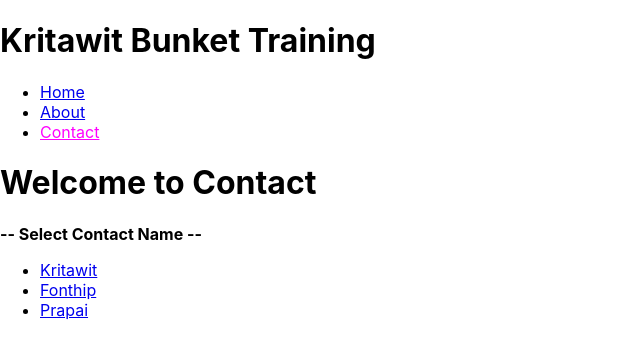
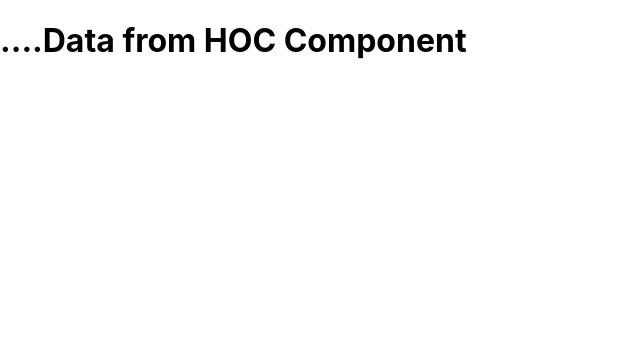
Before and after one commit to header-dev/reactjs-training, a React (Create React App) app: page /contact in a window 1280 px wide. Shown: the top 358 px of the page, without its empty margins (0-640 px from the left). Built offline with nearby package versions, Linux system fonts and the light colour scheme.

Commit message:
Completed Higher Order Componetn

```diff
--- /dev/null
+++ b/src/HigherOrderApp.js
@@ -0,0 +1,31 @@
+import React, { Component } from 'react'
+
+var newData = {
+    data: '....Data from HOC Component'
+}
+
+var MyHOC = ComposedComponent => class extends Component {
+
+    componentDidMount(){
+        this.setState({
+            data: newData.data
+        })
+    }
+
+    render(){
+        return <ComposedComponent {...this.props} {...this.state} />
+    }
+
+}
+
+class HigherOrderApp extends Component {
+    render(){
+        return (
+            <div>
+                <h1>{ this.props.data }</h1>
+            </div>
+        )
+    }
+}
+
+export default MyHOC(HigherOrderApp)
--- a/src/index.js
+++ b/src/index.js
@@ -20,7 +20,7 @@ import CompactApp from './CompactApp'
 import HandleFormApp from './HandleFormApp'
 import EventApp from './EventApp'
 import RenderListApp from './RenderListApp'
-import MainRouteApp from './MainRouteApp'
+import HigherOrderApp from './HigherOrderApp'
 
 import * as serviceWorker from './serviceWorker';
 
@@ -57,14 +57,14 @@ const routing = (
                 </li>
             </ul>
             <Route exact path="/" component={Home} />
-            <Route exact path="/about" component={About} />
-            <Route exact path="/contact" component={Contact} />
+            <Route path="/about" component={About} />
+            <Route path="/contact" component={Contact} />
         </div>
     </Router>
 )
 
 
-ReactDOM.render(routing, document.getElementById('root'));
+ReactDOM.render(<HigherOrderApp/>, document.getElementById('root'));
 
 // If you want your app to work offline and load faster, you can change
 // unregister() to register() below. Note this comes with some pitfalls.
--- a/src/routes/Contact.js
+++ b/src/routes/Contact.js
@@ -1,26 +1,27 @@
-import React, { Component } from 'react'
+import React from 'react'
 import { Route, Link } from 'react-router-dom'
 
-const Contacts = ({match}) => <p>{ match.params.id }</p>
+const Contacts = ({ match }) => <p>{match.params.id}</p>
 
-export default class Contact extends Component {
+class Contact extends React.Component {
   render() {
-
     const { url } = this.props.match
-
     return (
       <div>
-                <h1>Welcome to Contact</h1>
-                <strong>-- Select Contact Name --</strong>
+        <h1>Welcome to Contact Page</h1>
+        <strong>-- Select contact Name --</strong>
         <ul>
           <li>
-                        <Link to="/contact/Kritawit">Kritawit</Link>
+            <Link to="/contact/Tissana">Tissana </Link>
           </li>
           <li>
-                        <Link to="/contact/Fonthip">Fonthip</Link>
+            <Link to="/contact/Sunisa">Sunisa </Link>
           </li>
           <li>
-                        <Link to="/contact/Prapai">Prapai</Link>
+            <Link to="/contact/Phanwadee">Phanwadee </Link>
+          </li>
+          <li>
+            <Link to="/contact/Piyamas">Piyamas </Link>
           </li>
         </ul>
         <Route path="/contact/:id" component={Contacts} />
@@ -28,3 +29,4 @@ export default class Contact extends Component {
     )
   }
 }
+export default Contact
```
Also changed, not shown: src/RefApp.js (added, +11 -0 lines). Lines whose indentation alone changed are shown as unchanged.
